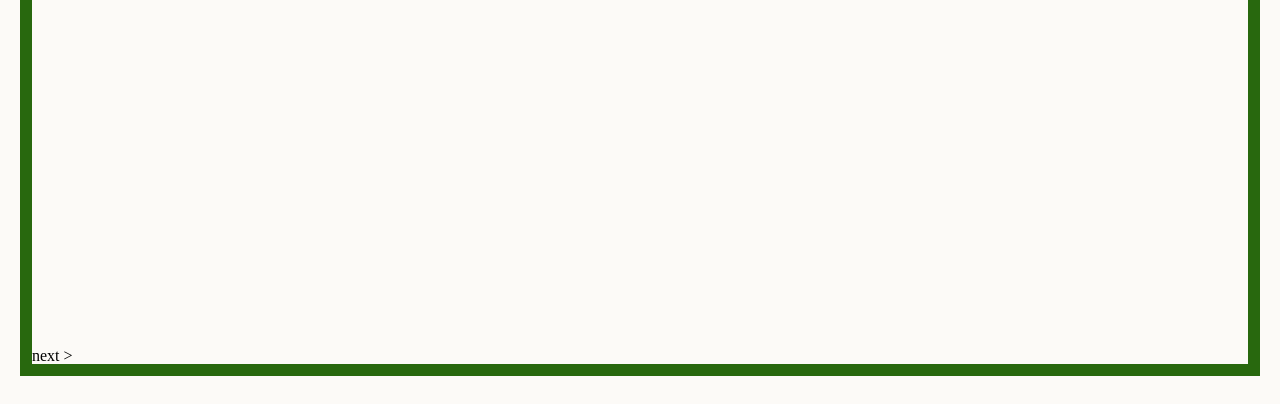
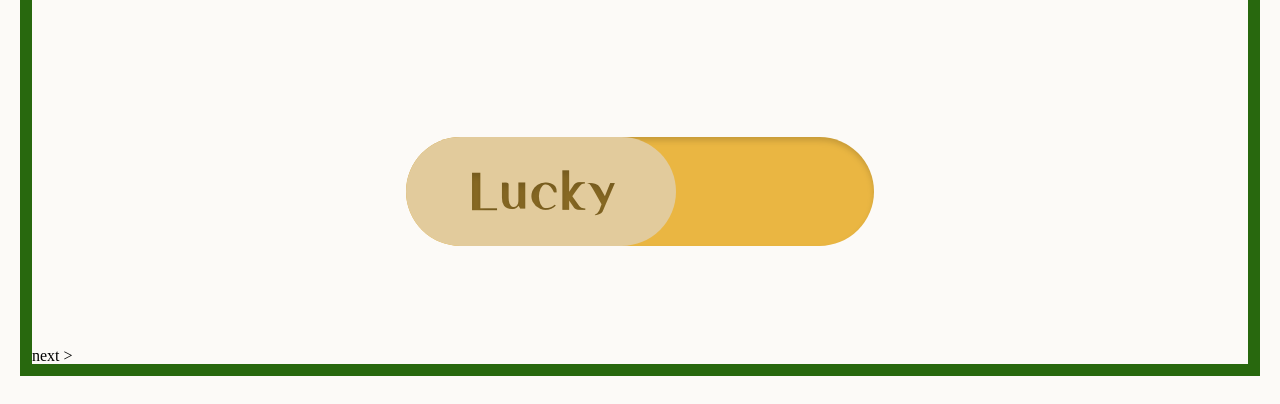
Before and after one commit to intersoom/Relucktive-Project, a plain HTML site: page index.html in a window 1280 px wide. Shown: the part 396-800 px from the top of the page. Drawn offline with Linux system fonts and the light colour scheme; a web font is replaced by a local one.

Commit message:
#02 토글 버튼 추가

```diff
--- a/css/index.css
+++ b/css/index.css
@@ -60,3 +60,17 @@ html, body, .wrap{
 .toggleBtnWrap{
     height: 30%;
 }
+
+.backgroundBtn{
+    position: relative;
+    height: 109px; width: 468px;
+    margin: 0 auto;
+    background: url('../img/backBtn.png') no-repeat;
+}
+
+.luckyBtn{
+    position: absolute;
+    width: 270px; height: 109px;
+    background-image: url('../img/luckyBtn.png');
+    top: 0;
+}
--- a/index.html
+++ b/index.html
@@ -21,8 +21,10 @@
                 </div>
             </div>
             <div class="toggleBtnWrap">
-                <div class="toggleBtn backgroundBtn"></div>
-                <div class="toggleBtn backgroundBtn"></div>
+                <div class="toggleBtn backgroundBtn">
+                    <div class="toggleBtn luckyBtn"></div>
+                    <div class="toggleBtn unluckyBtn"></div>
+                </div>
             </div>
             <div class="nextBtn">next ></div>
         </div>
```
